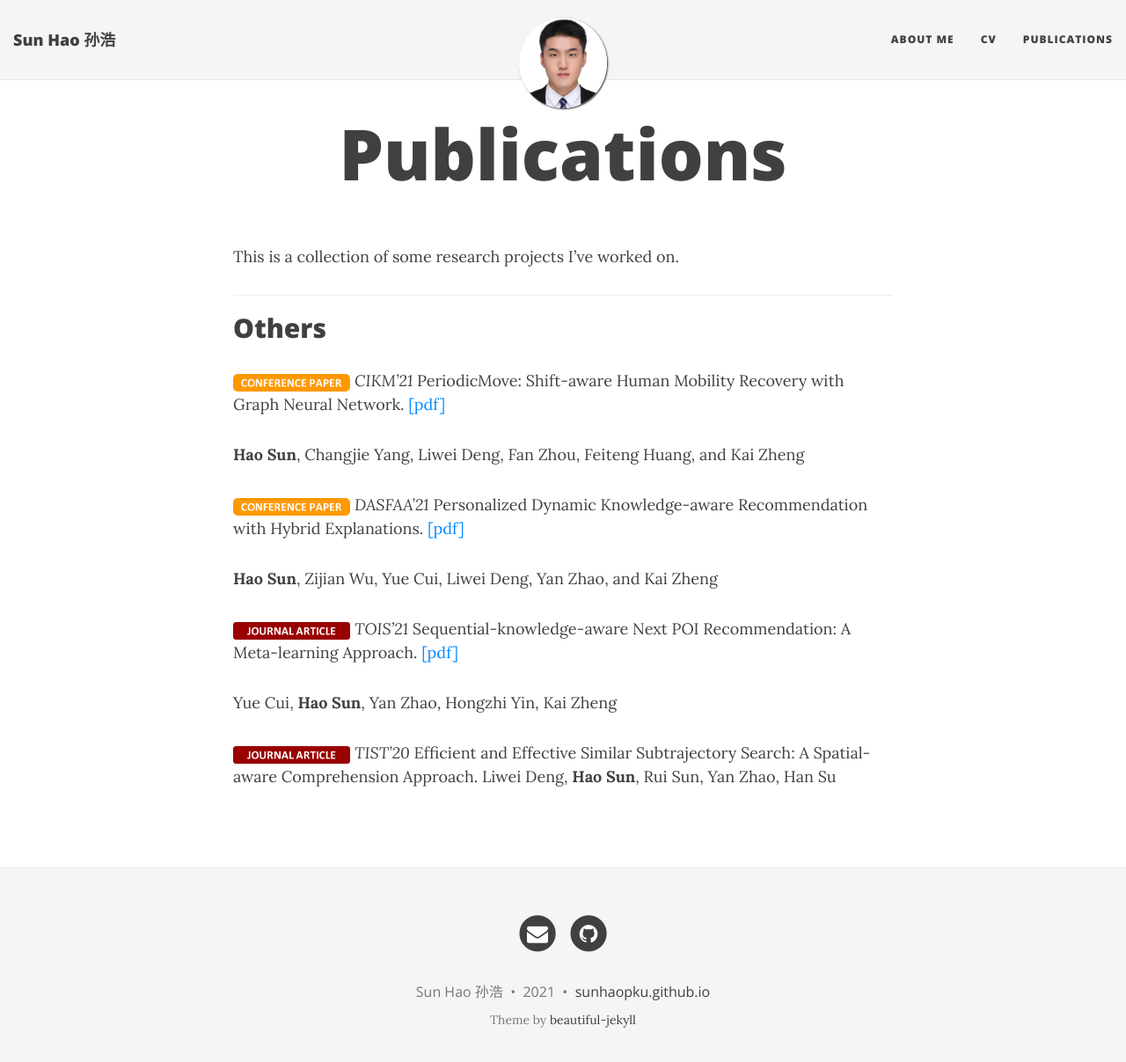
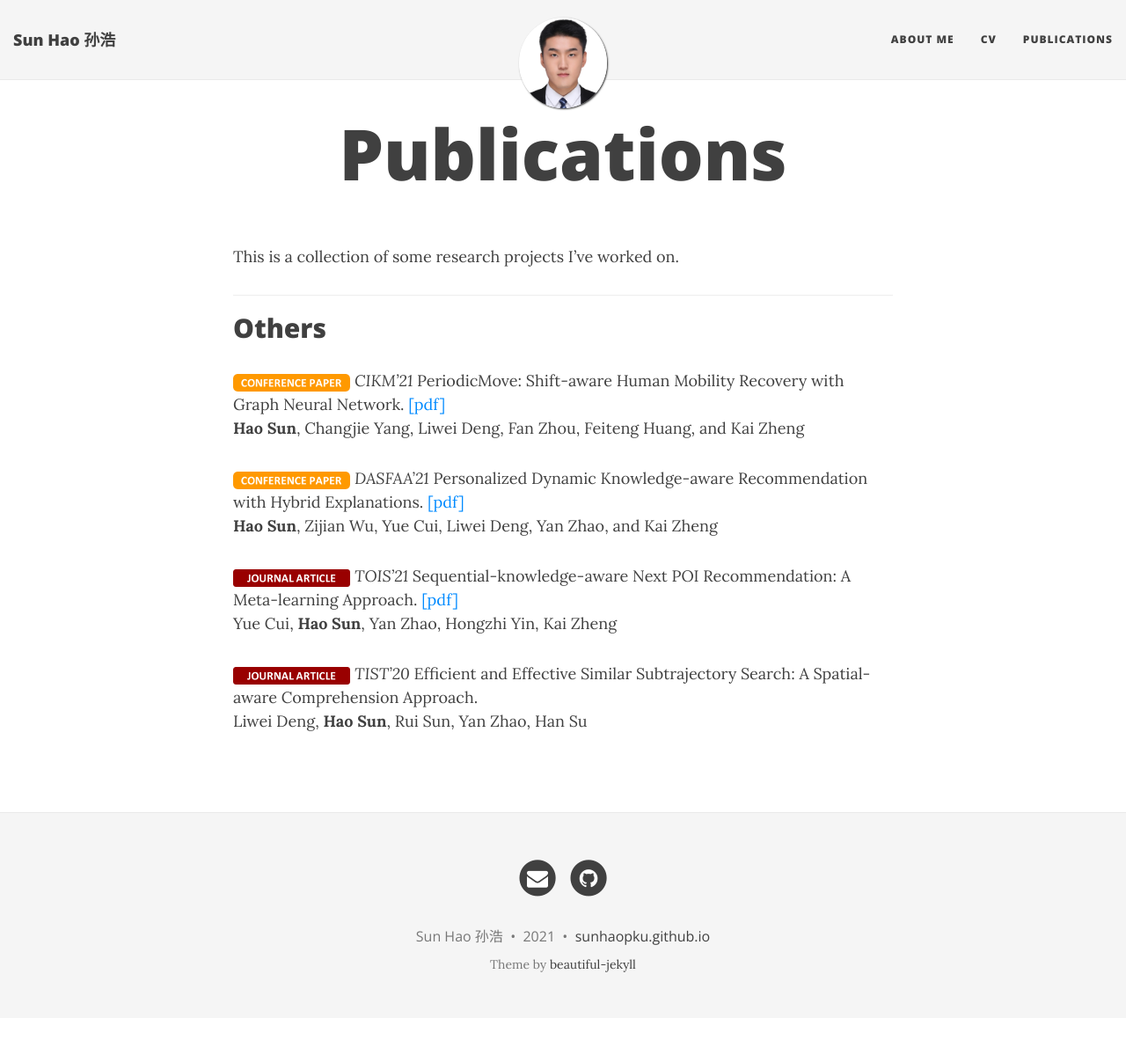
Before and after one commit to sunhaopku/sunhaopku.github.io, a Jekyll site: the page built from publications.md, in a window 1280 px wide and 1220 px high. Shown: the top 1207 px of the window at 88% size. Built offline with Jekyll 4.4.1, drawn with Linux system fonts in a browser that asks for light colours; nearby versions of some CDN libraries.

```diff
--- a/publications.md
+++ b/publications.md
@@ -12,20 +12,17 @@ This is a collection of some research projects I've worked on.
 ## Others
 
 <img src="../img/conference-paper.png" height="20px">
-*CIKM'21* PeriodicMove: Shift-aware Human Mobility Recovery with Graph Neural Network. [[pdf]](resources/cikm_2021_sun.pdf)
-
+*CIKM'21* PeriodicMove: Shift-aware Human Mobility Recovery with Graph Neural Network. [[pdf]](resources/cikm_2021_sun.pdf) \\
 **Hao Sun**, Changjie Yang, Liwei Deng, Fan Zhou, Feiteng Huang, and Kai Zheng
 
 <img src="../img/conference-paper.png" height="20px">
-*DASFAA'21* Personalized Dynamic Knowledge-aware Recommendation with Hybrid Explanations. [[pdf]](resources/dasfaa_2021_sun.pdf)
-
+*DASFAA'21* Personalized Dynamic Knowledge-aware Recommendation with Hybrid Explanations. [[pdf]](resources/dasfaa_2021_sun.pdf)\\
 **Hao Sun**, Zijian Wu, Yue Cui, Liwei Deng, Yan Zhao, and Kai Zheng
 
 <img src="../img/journal-article.png" height="20px">
-*TOIS'21* Sequential-knowledge-aware Next POI Recommendation: A Meta-learning Approach. [[pdf]](resources/tois_2021_cui.pdf)
-
+*TOIS'21* Sequential-knowledge-aware Next POI Recommendation: A Meta-learning Approach. [[pdf]](resources/tois_2021_cui.pdf)  \\
 Yue Cui, **Hao Sun**, Yan Zhao, Hongzhi Yin, Kai Zheng
 
 <img src="../img/journal-article.png" height="20px">
-*TIST'20* Efficient and Effective Similar Subtrajectory Search: A Spatial-aware Comprehension Approach.
+*TIST'20* Efficient and Effective Similar Subtrajectory Search: A Spatial-aware Comprehension Approach.\\
 Liwei Deng, **Hao Sun**, Rui Sun, Yan Zhao, Han Su
```
